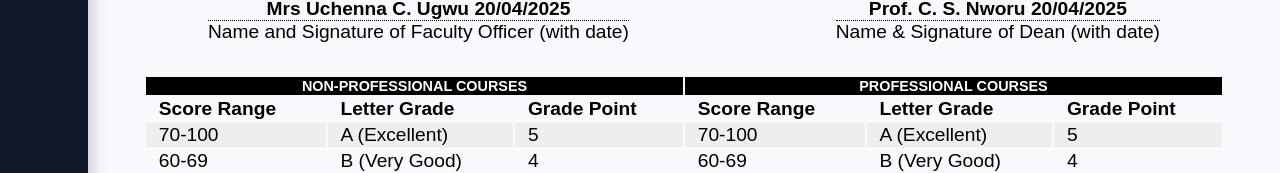
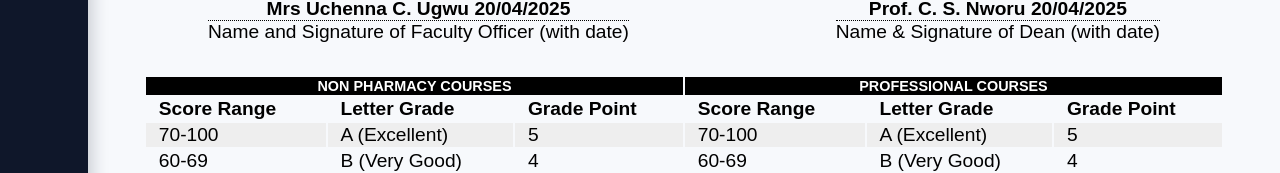
Before and after one commit to wilsonXeem/school_results_management_system_ui, a React (Create React App) app: page /admin/student/transcript/1/1/1 in a window 1280 px wide. Shown: the part 583-756 px from the top of the page. Built offline with nearby package versions, Linux system fonts and the light colour scheme; no server answers.

Commit message:
Add files via upload

```diff
--- a/src/pages/Admin/Dashboard/index.js
+++ b/src/pages/Admin/Dashboard/index.js
@@ -125,7 +125,7 @@ function AdminDashboard() {
           url={"/admin/faculty/courses"}
         />
         <Box
-          title={"Non-Professional Courses"}
+          title={"Non-Pharmacy Courses"}
           color={"blue"}
           url={"/admin/faculty/external"}
         />
--- a/src/pages/Admin/External/OtherExternals.js
+++ b/src/pages/Admin/External/OtherExternals.js
@@ -49,7 +49,7 @@ function OtherExternals() {
   return (
     <div class="department">
       <div class="header">
-        <h2>non-professional courses</h2>
+        <h2>non pharmacy courses</h2>
       </div>
       {load && <Loader />}
       <div className="current_session">
@@ -103,7 +103,7 @@ function OtherExternals() {
         </div>
       </div>
       <div class="other_externals">
-        <h4>Other Non-Professional Courses</h4>
+        <h4>Other Non-Pharmacy Courses</h4>
         {externals.length > 0 && (
           <div className="exs">
             {externals.map((external, i) => (
--- a/src/pages/Admin/External/index.js
+++ b/src/pages/Admin/External/index.js
@@ -51,7 +51,7 @@ function External() {
   return (
     <div class="department">
       <div class="header">
-        <h2>non-professional courses</h2>
+        <h2>non pharmacy courses</h2>
       </div>
       {load && <Loader />}
       <div className="current_session">
@@ -105,7 +105,7 @@ function External() {
         </div>
       </div>
       <div class="other_externals">
-        <h4>Other Non-Professional Courses</h4>
+        <h4>Other Non-Pharmacy Courses</h4>
         {externals?.length > 0 && (
           <div className="exs">
             {externals.map((external, i) => (
--- a/src/pages/Admin/Student/index.js
+++ b/src/pages/Admin/Student/index.js
@@ -409,7 +409,7 @@ function AdminStudentDashboard() {
                   color: "white",
                 }}
               >
-                <th colSpan={3}>non-professional courses</th>
+                <th colSpan={3}>non pharmacy courses</th>
                 <th colSpan={3}>professional courses</th>
               </tr>
               <tr style={{ textTransform: "capitalize", fontWeight: "550" }}>
--- a/src/pages/Admin/Transcript/components/Table.js
+++ b/src/pages/Admin/Transcript/components/Table.js
@@ -107,8 +107,8 @@ function Table({
               {level == 100
                 ? "courses"
                 : transcriptType === "university"
-                ? "non-professional courses"
-                : "non-professional courses"}
+                ? "non pharmacy courses"
+                : "non pharmacy courses"}
             </p>
           )}
           <table>
--- a/src/pages/Admin/Transcript/index.js
+++ b/src/pages/Admin/Transcript/index.js
@@ -366,7 +366,7 @@ function AdminTranscript() {
                   color: "white",
                 }}
               >
-                <th colSpan={3}>non-professional courses</th>
+                <th colSpan={3}>non pharmacy courses</th>
                 <th colSpan={3}>professional courses</th>
               </tr>
               <tr style={{ textTransform: "capitalize", fontWeight: "550" }}>
```
